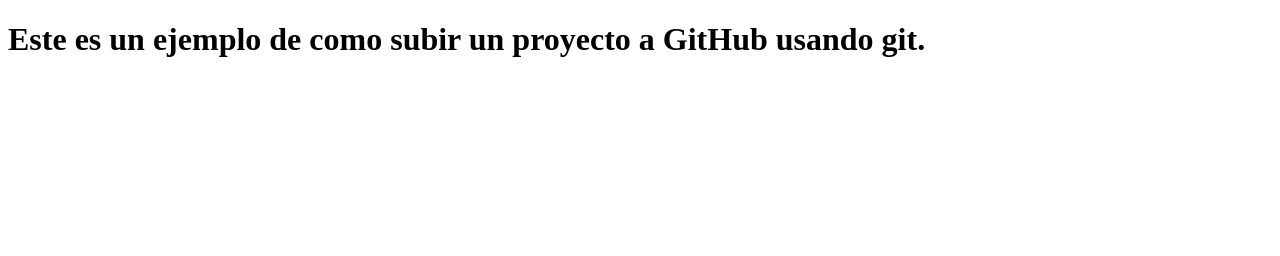
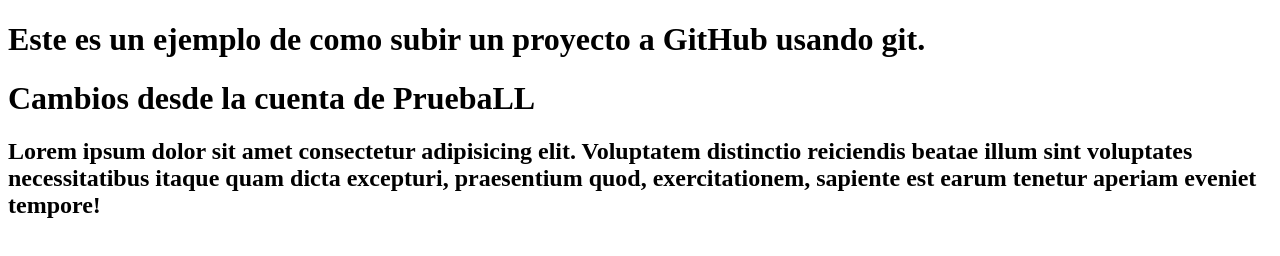
Before and after one commit to jlavandier/Commit_Pull_clone, a plain HTML site: page index.html in a window 1280 px wide. Drawn offline with Linux system fonts and the light colour scheme.

Commit message:
Cambios desde el colaborador PruebaLL

```diff
--- a/index.html
+++ b/index.html
@@ -7,5 +7,8 @@
 </head>
 <body>
     <h1>Este es un ejemplo de como subir un proyecto a GitHub usando git.</h1>
+
+        <h1>Cambios desde la cuenta de PruebaLL</h1>
+    <h2>Lorem ipsum dolor sit amet consectetur adipisicing elit. Voluptatem distinctio reiciendis beatae illum sint voluptates necessitatibus itaque quam dicta excepturi, praesentium quod, exercitationem, sapiente est earum tenetur aperiam eveniet tempore!</h2>
 </body>
 </html>
```
